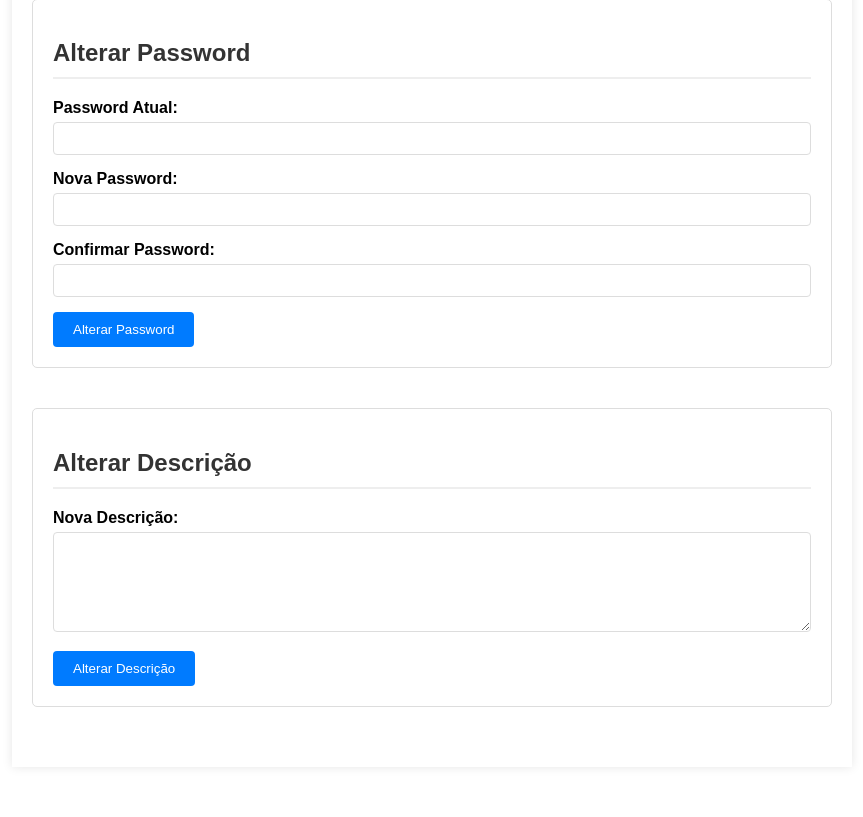
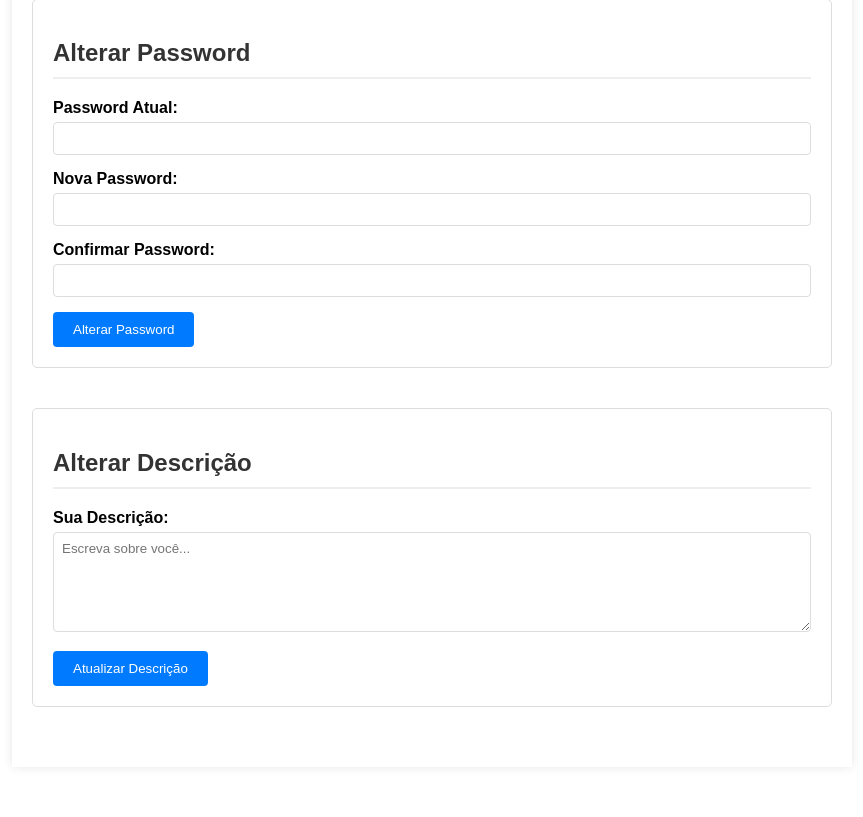
Before and after one commit to ThomazCortez/TelePomba, a PHP site: page /ficheiros/dashboard/perfil.php in a window 1280 px wide. Shown: the part 829-1646 px from the top of the page, without its empty margins (208-1071 px from the left). Run offline with PHP 8.4, Linux system fonts and the light colour scheme; the visitor is signed in with stand-in values (Sample User, id 1); data comes from the database, SQL or seed files in the repository.

Commit message:
Update perfil.php

```diff
--- a/ficheiros/dashboard/perfil.php
+++ b/ficheiros/dashboard/perfil.php
@@ -21,6 +21,17 @@ if ($conn->connect_error) {
 // Variáveis para mensagens
 $error = [];
 $success = [];
+
+// Carregar dados atuais do utilizador
+$current_nome = '';
+$current_email = '';
+$current_descricao = '';
+$stmt = $conn->prepare("SELECT nome_utilizador, email, descricao FROM utilizadores WHERE id_utilizador = ?");
+$stmt->bind_param("i", $_SESSION['user_id']);
+$stmt->execute();
+$stmt->bind_result($current_nome, $current_email, $current_descricao);
+$stmt->fetch();
+$stmt->close();
 
 // Processar alteração de password
 if (isset($_POST['alterar_password'])) {
@@ -139,41 +150,26 @@ if (isset($_POST['alterar_email'])) {
     }
 }
 
-// Processar alteração de descrição
+// Processar alteração de descrição (NOVA SEÇÃO)
 if (isset($_POST['alterar_descricao'])) {
     $nova_descricao = trim($_POST['nova_descricao'] ?? '');
 
-    // Validação ajustada
-    if (strlen($nova_descricao) > 500) {
-        $error['descricao'] = "A descrição não pode exceder 500 caracteres!";
+    if (strlen($nova_descricao) > 1000) {
+        $error['descricao'] = "A descrição não pode exceder 1000 caracteres!";
     } else {
-        // Verifique se a coluna existe na tabela
-        $check_column = $conn->query("SHOW COLUMNS FROM utilizadores LIKE 'descricao'");
-        if ($check_column->num_rows == 0) {
-            // Se a coluna não existir, crie-a
-            $conn->query("ALTER TABLE utilizadores ADD COLUMN descricao TEXT");
-        }
-
         $stmt = $conn->prepare("UPDATE utilizadores SET descricao = ? WHERE id_utilizador = ?");
-        if ($stmt === false) {
-            $error['descricao'] = "Erro ao preparar a query: " . $conn->error;
-        } else {
         $stmt->bind_param("si", $nova_descricao, $_SESSION['user_id']);
 
         if ($stmt->execute()) {
             $success['descricao'] = "Descrição atualizada com sucesso!";
+            $current_descricao = $nova_descricao;
         } else {
             $error['descricao'] = "Erro ao atualizar: " . $stmt->error;
         }
         $stmt->close();
     }
 }
-}
-
-$conn->close();
 ?>
-
-
 
 <!DOCTYPE html>
 <html lang="pt">
@@ -327,7 +323,8 @@ $conn->close();
             <button type="submit" name="alterar_password">Alterar Password</button>
         </form>
     </div>
-<!-- Alterar Descrição -->
+
+    <!-- Nova Seção: Alterar Descrição -->
     <div class="section">
         <h2>Alterar Descrição</h2>
         <?php if (isset($success['descricao'])): ?>
@@ -338,10 +335,14 @@ $conn->close();
         <?php endif; ?>
         <form method="post">
             <div class="form-group">
-                <label>Nova Descrição:</label>
-                <textarea name="nova_descricao" required minlength="3"></textarea>
+                <label>Sua Descrição:</label>
+                <textarea
+                    name="nova_descricao"
+                    maxlength="1000"
+                    placeholder="Escreva sobre você..."
+                ><?= htmlspecialchars($current_descricao) ?></textarea>
             </div>
-            <button type="submit" name="alterar_descricao">Alterar Descrição</button>
+            <button type="submit" name="alterar_descricao">Atualizar Descrição</button>
         </form>
     </div>
 </body>
```
Lines whose indentation alone changed are shown as unchanged.
